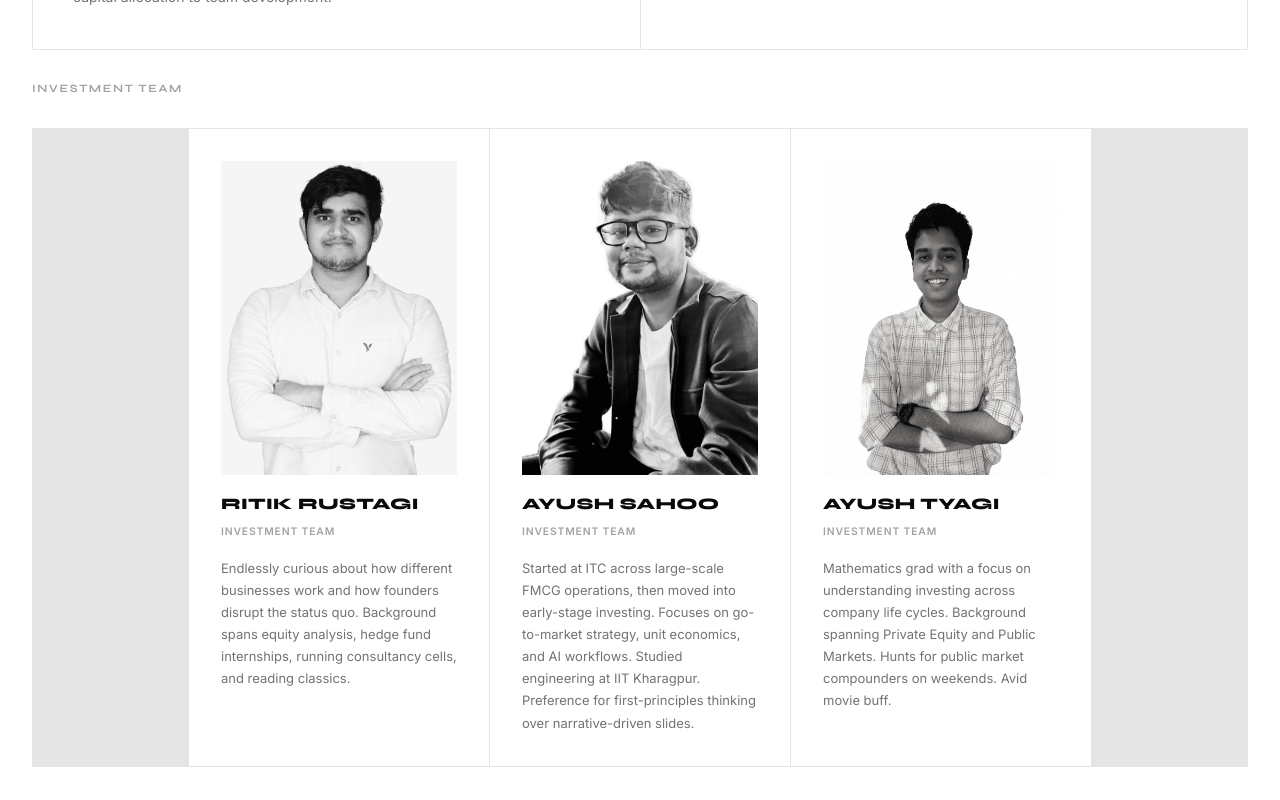
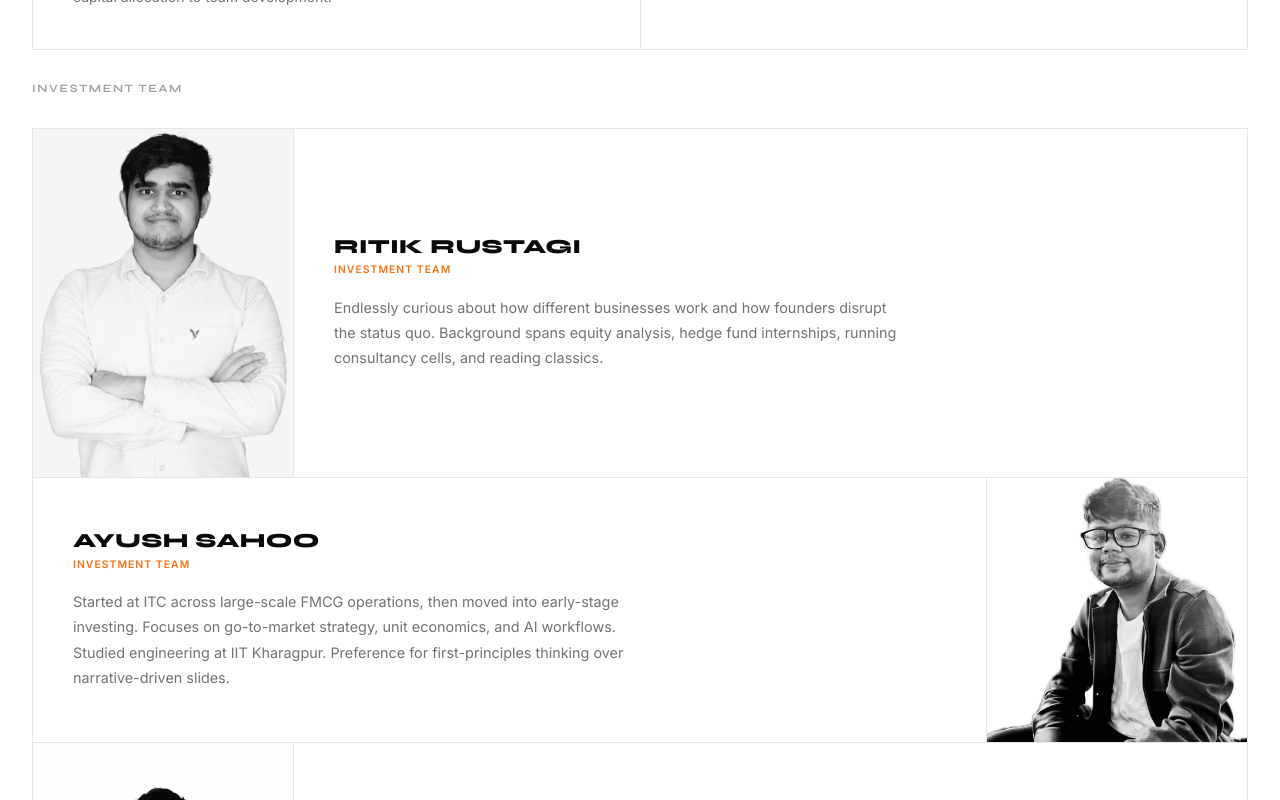
Before and after one commit to amaannn08/website, a React (Vite) app in the folder frontend/: page /team in a window 1280 px wide. Shown: the part 1540-2340 px from the top of the page. Built offline with nearby package versions, Linux system fonts and the light colour scheme.

Commit message:
fix: investment team as full-width horizontal cards (photo + text side by side)

```diff
--- a/frontend/src/pages/Team.jsx
+++ b/frontend/src/pages/Team.jsx
@@ -116,30 +116,39 @@ export default function Team() {
       <section aria-labelledby="investment-team-heading" style={{ backgroundColor: '#ffffff', padding: '2rem 0 6rem' }}>
         <div style={{ maxWidth: '88rem', margin: '0 auto', padding: '0 2rem' }}>
           <h2 id="investment-team-heading" style={{ fontSize: '0.7rem', fontWeight: 700, letterSpacing: '0.15em', textTransform: 'uppercase', color: '#a3a3a3', marginBottom: '2rem' }}>Investment Team</h2>
-          <div style={{ display: 'grid', gridTemplateColumns: 'repeat(auto-fit, 300px)', justifyContent: 'center', gap: '1px', backgroundColor: '#e5e5e5', border: '1px solid #e5e5e5' }}>
+          <div style={{ border: '1px solid #e5e5e5' }}>
             {analysts.map((member, i) => (
               <AnimatedSection key={member.id} delay={i * 80}>
                 <article
                   aria-labelledby={`name-${member.id}`}
-                  style={{ backgroundColor: '#ffffff', padding: '2rem', height: '100%', boxSizing: 'border-box', transition: 'background-color 0.15s' }}
+                  style={{
+                    display: 'flex',
+                    flexDirection: i % 2 === 0 ? 'row' : 'row-reverse',
+                    borderBottom: i < analysts.length - 1 ? '1px solid #e5e5e5' : 'none',
+                    backgroundColor: '#ffffff',
+                    transition: 'background-color 0.15s',
+                  }}
                   onMouseEnter={e => e.currentTarget.style.backgroundColor = '#fff7ed'}
                   onMouseLeave={e => e.currentTarget.style.backgroundColor = '#ffffff'}
                 >
-                  {/* Photo */}
-                  <div style={{ width: '100%', aspectRatio: '3/4', overflow: 'hidden', marginBottom: '1.25rem', backgroundColor: '#f5f5f5' }}>
+                  {/* Photo — fixed width */}
+                  <div style={{ width: '260px', flexShrink: 0, overflow: 'hidden', backgroundColor: '#f5f5f5' }}>
                     <img
                       src={member.photo}
                       alt={`Photo of ${member.name}`}
                       style={{ width: '100%', height: '100%', objectFit: 'cover', objectPosition: 'top', display: 'block' }}
                     />
                   </div>
-                  <h3 id={`name-${member.id}`} style={{ fontFamily: "'Syne', sans-serif", fontSize: '1rem', fontWeight: 900, color: '#0a0a0a', textTransform: 'uppercase', marginBottom: '0.25rem', letterSpacing: '0.02em' }}>
-                    {member.name}
-                  </h3>
-                  <span style={{ display: 'inline-block', fontSize: '0.65rem', fontWeight: 700, letterSpacing: '0.08em', textTransform: 'uppercase', color: '#a3a3a3', marginBottom: '1rem' }}>
-                    {member.role}
-                  </span>
-                  <p style={{ fontSize: '0.8125rem', color: '#737373', lineHeight: 1.7, margin: 0 }}>{member.bio}</p>
+                  {/* Text */}
+                  <div style={{ flex: 1, padding: '2.5rem', display: 'flex', flexDirection: 'column', justifyContent: 'center', borderLeft: i % 2 === 0 ? '1px solid #e5e5e5' : 'none', borderRight: i % 2 !== 0 ? '1px solid #e5e5e5' : 'none' }}>
+                    <h3 id={`name-${member.id}`} style={{ fontFamily: "'Syne', sans-serif", fontSize: '1.25rem', fontWeight: 900, color: '#0a0a0a', textTransform: 'uppercase', marginBottom: '0.25rem', letterSpacing: '0.02em' }}>
+                      {member.name}
+                    </h3>
+                    <span style={{ display: 'inline-block', fontSize: '0.65rem', fontWeight: 700, letterSpacing: '0.1em', textTransform: 'uppercase', color: '#f97316', marginBottom: '1rem' }}>
+                      {member.role}
+                    </span>
+                    <p style={{ fontSize: '0.9rem', color: '#737373', lineHeight: 1.75, margin: 0, maxWidth: '36rem' }}>{member.bio}</p>
+                  </div>
                 </article>
               </AnimatedSection>
             ))}
```
